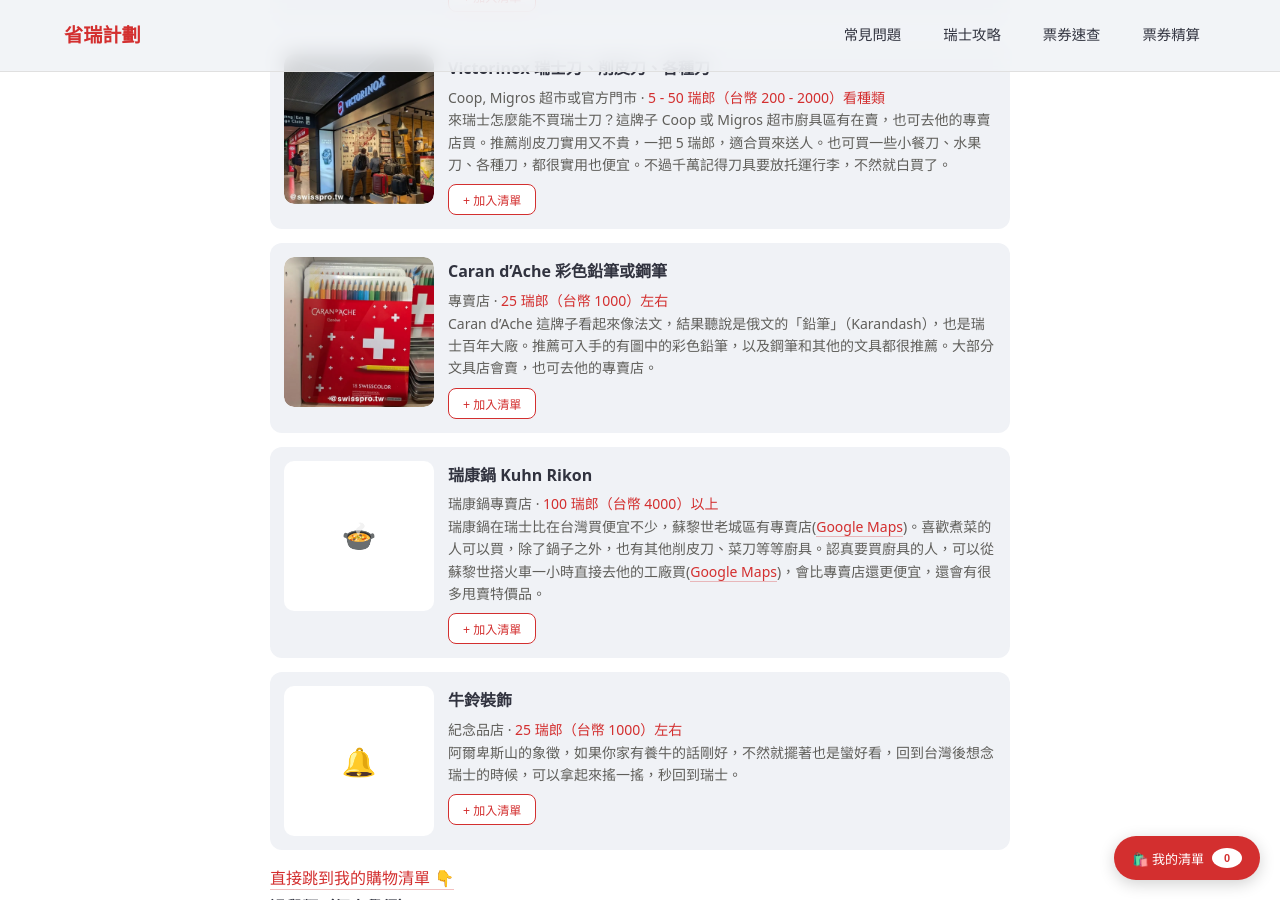
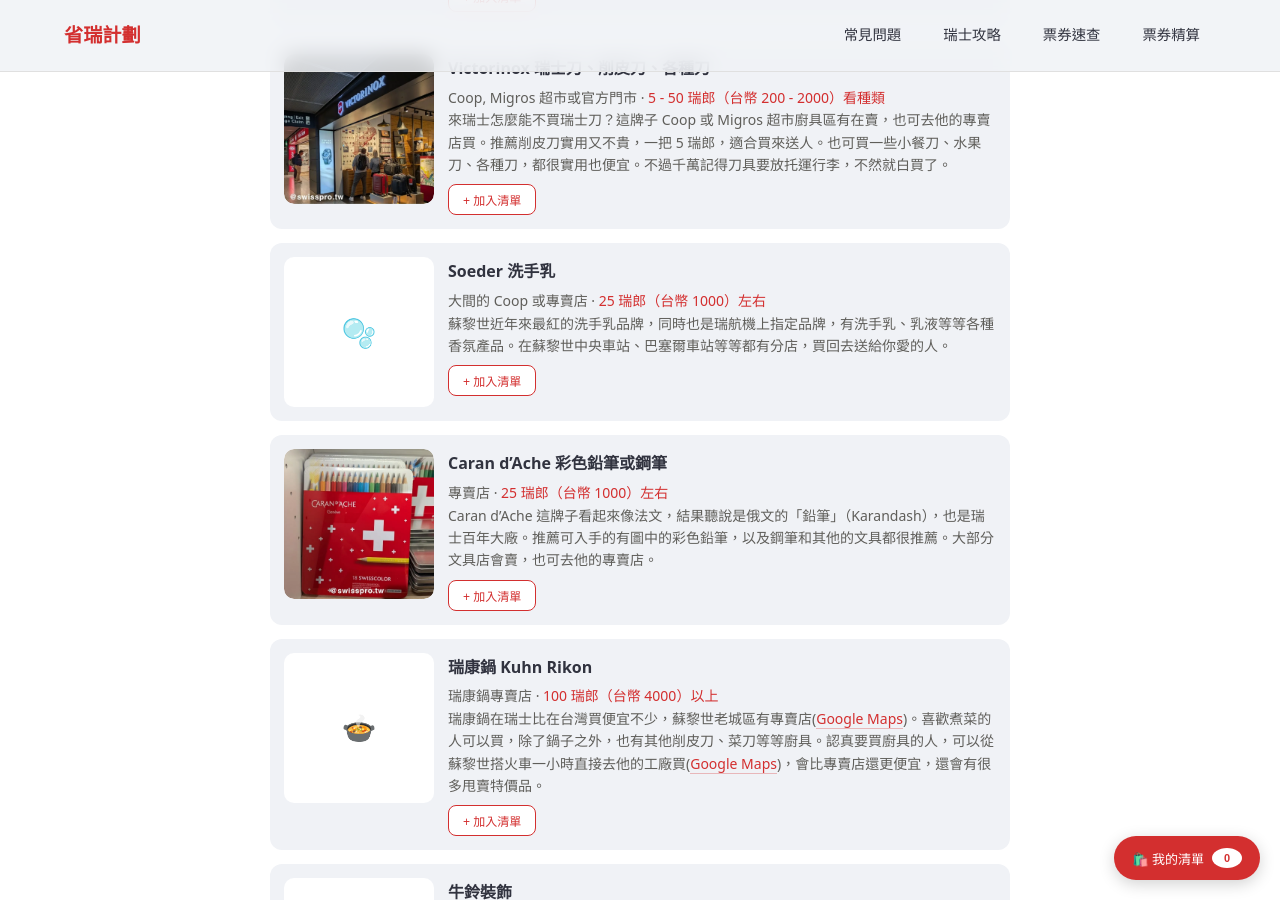
Before and after one commit to Chichinghsu/swisspro, a Jekyll site: the page built from _posts/2026-06-13-must-buy-switzerland.md, in a window 1280 px wide and 900 px high, scrolled down 4683 px. Built offline with Jekyll 4.4.1, drawn with Linux system fonts in a browser that asks for light colours.

Commit message:
add soeder to buy list

```diff
--- a/_posts/2026-06-13-must-buy-switzerland.md
+++ b/_posts/2026-06-13-must-buy-switzerland.md
@@ -262,6 +262,16 @@
       <div class="ssl-meta">Coop, Migros 超市或官方門市 · <b>5 - 50 瑞郎（台幣 200 - 2000）看種類</b></div>
       <div class="ssl-meta">來瑞士怎麼能不買瑞士刀？這牌子 Coop 或 Migros 超市廚具區有在賣，也可去他的專賣店買。推薦削皮刀實用又不貴，一把 5 瑞郎，適合買來送人。也可買一些小餐刀、水果刀、各種刀，都很實用也便宜。不過千萬記得刀具要放托運行李，不然就白買了。</div>
       <button class="ssl-btn" data-id="victorinox" data-flag="🔪" data-name="Victorinox 瑞士刀、削皮刀、各種刀" data-price="5 - 50 瑞郎（台幣 200 - 2000）" data-cat="store" data-img="/img/food/victorinox.webp">+ 加入清單</button>
+    </div>
+  </div>
+
+  <div class="ssl-card">
+    <div class="ssl-photo">🫧</div>
+    <div class="ssl-body">
+      <div class="ssl-name">Soeder 洗手乳</div>
+      <div class="ssl-meta">大間的 Coop 或專賣店 · <b>25 瑞郎（台幣 1000）左右</b></div>
+      <div class="ssl-meta">蘇黎世近年來最紅的洗手乳品牌，同時也是瑞航機上指定品牌，有洗手乳、乳液等等各種香氛產品。在蘇黎世中央車站、巴塞爾車站等等都有分店，買回去送給你愛的人。</div>
+      <button class="ssl-btn" data-id="alpinte" data-flag="🫧" data-name="Soeder 洗手乳" data-price="25 瑞郎（台幣 1000）左右" data-cat="store">+ 加入清單</button>
     </div>
   </div>
 
```
